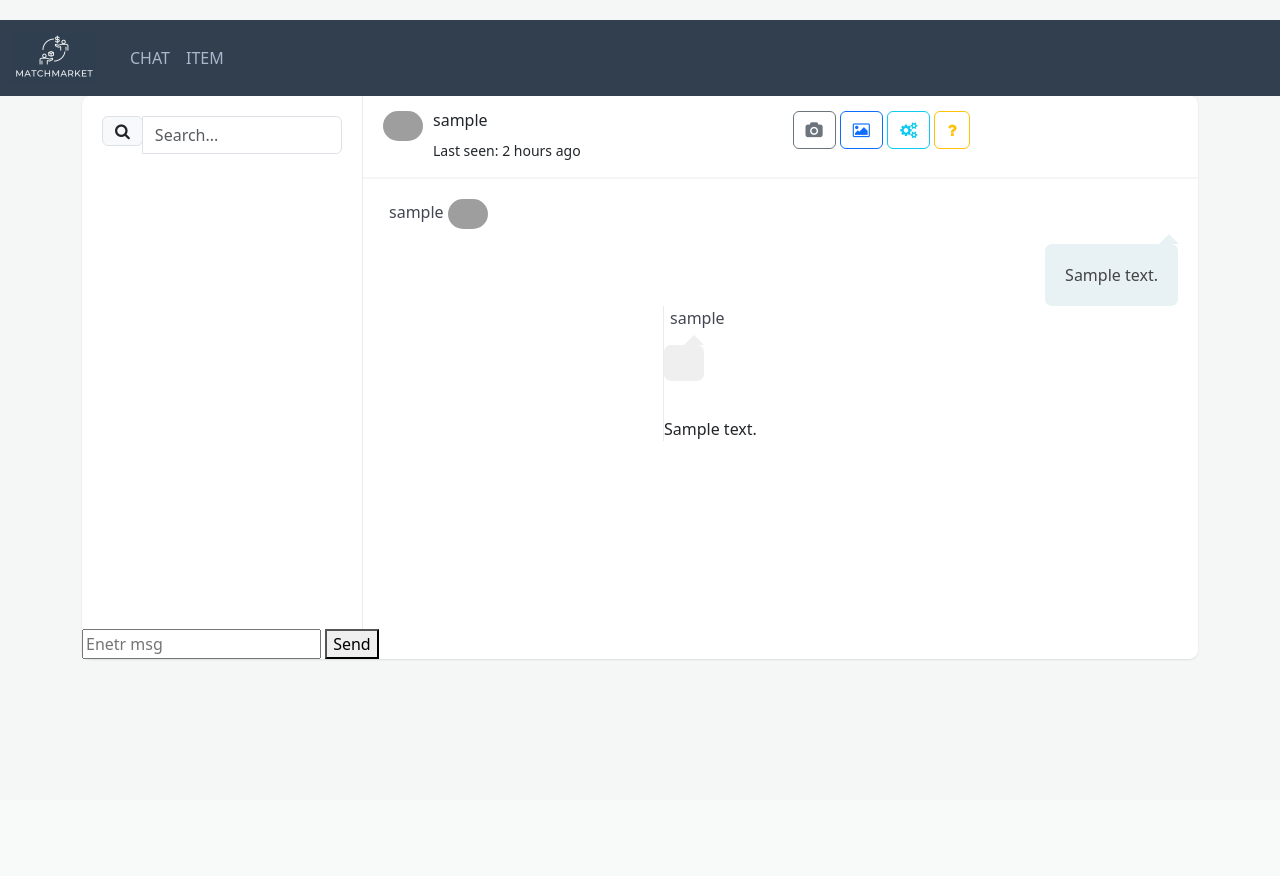
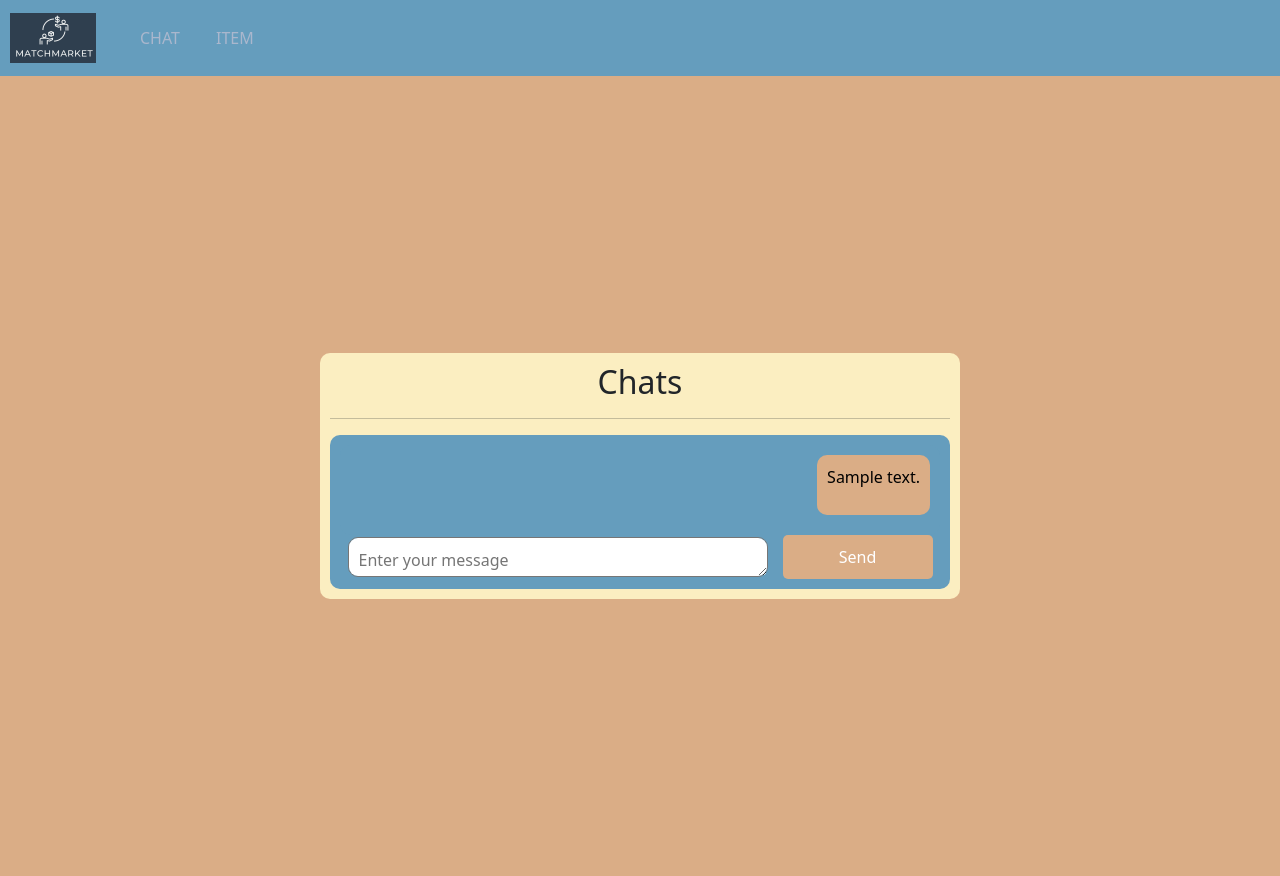
Before and after one commit to yanaih16/gPBL_2023_summer, a Django app: page /chat/1 in a window 1280 px wide. Before the commit the page ends 660 px from the top, so only its background shows below. Run offline with Django 4.2, Linux system fonts and the light colour scheme; a user stored in the database is signed in; tables that the repository leaves empty hold one stand-in row (values such as "Sample post"); some libraries are stand-ins or nearby versions; grey boxes are pictures that could not be loaded.

Commit message:
[change] chatV2

```diff
--- a/app/models.py
+++ b/app/models.py
@@ -79,10 +79,10 @@ class Matching(models.Model):
         return f"{self.item_id} {self.buyer_id}"
 
 class Chat(models.Model):
-    #matching_id = models.ForeignKey(Matching, on_delete = models.PROTECT)
+    matching_id = models.ForeignKey(Matching, on_delete = models.PROTECT)
     sender=models.ForeignKey(User,on_delete=models.CASCADE,related_name='sender')
-    receiver=models.ForeignKey(User,on_delete=models.CASCADE,related_name='receiver')
-    text = models.TextField()
+    #receiver=models.ForeignKey(User,on_delete=models.CASCADE,related_name='receiver')
+    message = models.TextField()
     sented_at = models.DateTimeField(auto_now_add=True)
     def __str__(self):
         return f"{self.sender_id} {self.sented_at}"
--- a/app/urls.py
+++ b/app/urls.py
@@ -14,14 +14,12 @@ urlpatterns = [
     path("register", user.register_user, name = "register"),
     path("item_list/", item_list.ItemList.as_view(), name="item_list"),
     path("item/add", item.item_add, name="item_add"),
-    path('com', chat.com, name='com'),
-    path('receive_data', chat.receive_data, name='receive_data'),
-    path('chat/<id>',chat.chat,name='chat'),
-    path('user',chat.all_user,name='all_user'),
+    path('chat/<matching_id>',chat.chat,name='chat'),
     path("item/tag/<int:item_id>", item.item_tag_add, name="item_tag_add"),
     path("select_tags/", tag.select_tags, name="select_tags"),
     path('item_list/<int:pk>/', item_update.ItemUpdateView.as_view(), name='item_edit'),
     path('match', tag.matching, name='match'),
     path('match/succes', tag.match_succes, name='match_succes'),
     path('item_list/<int:pk>/edit', item_update.ItemUpdateView.as_view(), name='item_edit'),
+    path('chathomepage/', chat.MatchingPage, name='chathomepage'),
 ]
--- a/app/views/chat.py
+++ b/app/views/chat.py
@@ -1,30 +1,24 @@
 from django.shortcuts import render, redirect
 from django.http import HttpResponse,JsonResponse
-from ..models import Chat, User
-def chat(request,id):
-    user=request.user
-    receiver=User.objects.get(id=id)
-    chat_sender=Chat.objects.filter(sender=user,receiver=receiver)
-    chat_receive=Chat.objects.filter(sender=receiver,receiver=user)
-    user2 = User.objects.all()
-    data={
-        'receiver':User.objects.get(id=id),
-        'sender':request.user
+from ..models import Chat, User, Matching
+
+
+def MatchingPage (request):
+    match = Matching.objects.all()
+    return render(request,"chat/chathomepage.html",{"match":match})
+def chat(request, matching_id):
+    user = request.user
+    get_match = Matching.objects.get(id=matching_id)
+    if request.method == 'POST':
+        message = request.POST['message']
+        print(message)
+        new_message = Chat(matching_id=get_match, sender=user, message=message)
+        new_message.save()
+
+    get_messages = Chat.objects.filter(matching_id=get_match)
+
+    context = {
+        "messages": get_messages,
+        "user": user,
     }
-    return render(request,'chat/chat.html',{'data':data,'chat_sender':chat_sender,'chat_receive':chat_receive, 'user_list':user2})
-def com(request):
-    sender = request.user
-    receiver=User.objects.get(username=request.POST.get('receiver'))
-    chat=request.POST.get('msg')
-    Chat.objects.create(receiver=receiver,sender=sender,text=chat)
-
-    return JsonResponse('hit',safe=False)
-def receive_data(request):
-    user=request.user
-    receiver = User.objects.get(username=request.POST.get('receiver'))
-    a= Chat.objects.filter(receiver=user, sender=receiver).last()
-    data={'id':a.id,'chat':a.text}
-    return JsonResponse(data)
-def all_user(request):
-    user=User.objects.all()
-    return render(request,'chat/user.html',{'user_list':user})
+    return render(request, 'chat/chat.html', context)
--- a/app/views/tag.py
+++ b/app/views/tag.py
@@ -67,4 +67,4 @@ def match_succes(request):
             item=item,
         )
         match.save()
-        return render(request, 'tag/succes.html')
+        return render(request, 'tag/succes.html',{"matching":match})
--- a/templates/_navbar.html
+++ b/templates/_navbar.html
@@ -22,7 +22,7 @@
     <div class="collapse navbar-collapse" id="navbarNav">
       <ul class="navbar-nav">
         <li class="nav-item">
-          <a class="nav-link" href="{% url 'chat' 1 %}">CHAT</a>
+          <a class="nav-link" href="{% url 'chathomepage' %}">CHAT</a>
         </li>
         <li class="nav-item">
           <a class="nav-link" href="{% url 'item_list' %}">ITEM</a>
--- a/templates/chat/chat.html
+++ b/templates/chat/chat.html
@@ -4,398 +4,240 @@
     <meta charset="UTF-8">
     <title>Chat</title>
     <style media="screen">
-    body{
-    background-color: #f4f7f6;
-    margin-top:20px;
-}
-.card {
-    background: #fff;
-    transition: .5s;
-    border: 0;
-    margin-bottom: 30px;
-    border-radius: .55rem;
-    position: relative;
-    width: 100%;
-    box-shadow: 0 1px 2px 0 rgb(0 0 0 / 10%);
-}
-.chat-app .people-list {
-    width: 280px;
-    position: absolute;
-    left: 0;
-    top: 0;
-    padding: 20px;
-    z-index: 7
+    * {
+    padding: 0;
+    margin: 0;
+    box-sizing: border-box;
     }
 
-.chat-app .chat {
-    margin-left: 280px;
-    border-left: 1px solid #eaeaea
+
+    .parent {
+      background-color: #DAAD86;
     }
 
-.people-list {
-    -moz-transition: .5s;
-    -o-transition: .5s;
-    -webkit-transition: .5s;
-    transition: .5s
+    nav {
+        display: flex;
+        justify-content: space-around;
+        align-items: center;
+        background-color: #659DBD;
+        padding: 10px;
     }
 
-.people-list .chat-list li {
-    padding: 10px 15px;
+    nav ul li {
         list-style: none;
-    border-radius: 3px
+        display: inline-block;
+        padding: 10px;
     }
 
-.people-list .chat-list li:hover {
-    background: #efefef;
-    cursor: pointer
+    nav ul li:hover {
+        background-color: dodgerblue;
+        color: #fff;
+        transition: 0.8s;
     }
 
-.people-list .chat-list li.active {
-    background: #efefef
+    nav ul li a {
+        text-decoration: none;
+        color: #fff;
     }
 
-.people-list .chat-list li .name {
-    font-size: 15px
+    .parent {
+        height: 100vh;
+        display: flex;
+        justify-content: center;
+        /* background-image: url("/static/img/bck.jpg");  */
+
+        background-position: center;
+        background-repeat: no-repeat;
+        background-size: cover;
+        align-items: center;
+        width: 100%;
     }
 
-.people-list .chat-list img {
-    width: 45px;
-    border-radius: 50%
+    .child-1 {
+        /* height: 70vh; */
+        width: 30%;
+        margin: 10px;
+        border-radius: 10px;
+
+        background-color: white;
     }
 
-.people-list img {
-    float: left;
-    border-radius: 50%
+    .chat-room {
+        width: 100%;
+        /* max-height: ; */
+        border-radius: 10px;
+        display: flex;
+        align-items: center;
+        justify-content: space-around;
+        background-color: #fff;
+        border: 1px solid dodgerblue;
     }
 
-.people-list .about {
-    float: left;
-    padding-left: 8px
+    .profile-pic {
+        /* height: 80px; */
+        width: 15%;
+
+        border-radius: 50px;
+        background-color: #fff;
     }
 
-.people-list .status {
-    color: #999;
-    font-size: 13px
+    .profile-pic img {
+        width:100%;
+        height:100%;
+        border-radius: 50%;
+        object-fit: cover;
     }
 
-.chat .chat-header {
-    padding: 15px 20px;
-    border-bottom: 2px solid #f4f7f6
+    .chat-room h3 {
+        color: #000;
     }
 
-.chat .chat-header img {
-    float: left;
-    border-radius: 40px;
-    width: 40px
+    .chat-room h3 {
+        background-color: gray;
+        padding: 10px;
+        border-radius: 5px;
+        text-decoration: none;
     }
 
-.chat .chat-header .chat-about {
-    float: left;
-    padding-left: 10px
+    .chat-room h3 a {
+        text-decoration: none;
+        color: white;
     }
 
-.chat .chat-history {
-    padding: 20px;
-    border-bottom: 2px solid #fff
+
+    .child-2 {
+        /* max-height: 100vh; */
+        width: 50%;
+        margin: 10px;
+        border-radius: 10px;
+        padding: 10px;
+        background-color: #FBEEC1;
     }
 
-.chat .chat-history ul {
-    padding: 0
+    .chat-body-parent {
+        display: flex;
+        justify-content: center;
+        align-items: center;
+        /* height: 60vh; */
     }
 
-.chat .chat-history ul li {
-    list-style: none;
-    margin-bottom: 30px
+    .chat-body, .message {
+        /* max-height: 100vh; */
+        width: 100%;
+        background-color: #659DBD;
+        border-radius: 10px;
+        display: flex;
+        padding: 10px;
+        flex-direction: column;
     }
 
-.chat .chat-history ul li:last-child {
-    margin-bottom: 0px
+    .chat-body .message .receive, .send {
+        background-color: #DAAD86;
+        max-width: 400px;
+
+        border-radius: 10px;
+        padding: 10px;
+        margin-bottom: 10px;
     }
 
-.chat .chat-history .message-data {
-    margin-bottom: 15px
+    .send:hover {
+        padding: 15px;
+        transition: 0.8s;
     }
 
-.chat .chat-history .message-data img {
-    border-radius: 40px;
-    width: 40px
+    .receive:hover {
+        padding: 15px;
+        transition: 0.8s;
     }
 
-.chat .chat-history .message-data-time {
-    color: #434651;
-    padding-left: 6px
+    .chat-body .message .send {
+        align-self: flex-end;
     }
 
-.chat .chat-history .message {
-    color: #444;
-    padding: 18px 20px;
-    line-height: 26px;
-    font-size: 16px;
-    border-radius: 7px;
-    display: inline-block;
-    position: relative
+    .chat-body .message .receive {
+        align-self: flex-start;
     }
 
-.chat .chat-history .message:after {
-    bottom: 100%;
-    left: 7%;
-    border: solid transparent;
-    content: " ";
-    height: 0;
-    width: 0;
-    position: absolute;
-    pointer-events: none;
-    border-bottom-color: #fff;
-    border-width: 10px;
-    margin-left: -10px
+    form {
+        display: flex;
+        align-items: center;
+        justify-content: space-around;
     }
 
-.chat .chat-history .my-message {
-    background: #efefef
+    form textarea {
+        width: 70%;
+        height: 40px;
+        border-radius: 10px;
+        padding: 10px;
     }
 
-.chat .chat-history .my-message:after {
-    bottom: 100%;
-    left: 30px;
-    border: solid transparent;
-    content: " ";
-    height: 0;
-    width: 0;
-    position: absolute;
-    pointer-events: none;
-    border-bottom-color: #efefef;
-    border-width: 10px;
-    margin-left: -10px
-}
-
-.chat .chat-history .other-message {
-    background: #e8f1f3;
-    text-align: right
-}
-
-.chat .chat-history .other-message:after {
-    border-bottom-color: #e8f1f3;
-    left: 93%
-}
-
-.chat .chat-message {
-    padding: 20px
-}
-
-.online,
-.offline,
-.me {
-    margin-right: 2px;
-    font-size: 8px;
-    vertical-align: middle
-}
-
-.online {
-    color: #86c541
-}
-
-.offline {
-    color: #e47297
-}
-
-.me {
-    color: #1d8ecd
-}
-
-.float-right {
-    float: right
-}
-
-.clearfix:after {
-    visibility: hidden;
-    display: block;
-    font-size: 0;
-    content: " ";
-    clear: both;
-    height: 0
-}
-
-@media only screen and (max-width: 767px) {
-    .chat-app .people-list {
-        height: 465px;
-        width: 100%;
-        overflow-x: auto;
-        background: #fff;
-        left: -400px;
-        display: none
-    }
-    .chat-app .people-list.open {
-        left: 0
-    }
-    .chat-app .chat {
-        margin: 0
-    }
-    .chat-app .chat .chat-header {
-        border-radius: 0.55rem 0.55rem 0 0
-    }
-    .chat-app .chat-history {
-        height: 300px;
-        overflow-x: auto
-    }
-}
-
-@media only screen and (min-width: 768px) and (max-width: 992px) {
-    .chat-app .chat-list {
-        height: 650px;
-        overflow-x: auto
-    }
-    .chat-app .chat-history {
-        height: 600px;
-        overflow-x: auto
-    }
-}
-
-@media only screen and (min-device-width: 768px) and (max-device-width: 1024px) and (orientation: landscape) and (-webkit-min-device-pixel-ratio: 1) {
-    .chat-app .chat-list {
-        height: 480px;
-        overflow-x: auto
-    }
-    .chat-app .chat-history {
-        height: calc(100vh - 350px);
-        overflow-x: auto
-    }
+    form button {
+        width: 25%;
+        padding: 10px;
+        background-color: #DAAD86;
+        border-radius: 5px;
+        border: none;
+        color: #fff;
     }
     </style>
     <script src="https://ajax.googleapis.com/ajax/libs/jquery/3.3.1/jquery.min.js"></script>
+    <script src="https://cdnjs.cloudflare.com/ajax/libs/jquery/3.6.0/jquery.min.js" integrity="sha512-894YE6QWD5I59HgZOGReFYm4dnWc1Qt5NtvYSaNcOP+u1T9qYdvdihz0PPSiiqn/+/3e7Jo4EaG7TubfWGUrMQ==" crossorigin="anonymous" referrerpolicy="no-referrer"></script>
     <link href="https://maxcdn.bootstrapcdn.com/font-awesome/4.7.0/css/font-awesome.min.css" rel="stylesheet" />
 </head>
 <body>
-<div class="container">
-    <div class="row clearfix">
-        <div class="col-lg-12">
-            <div class="card chat-app">
-                <div id="plist" class="people-list">
-                    <div class="input-group">
-                        <div class="input-group-prepend">
-                            <span class="input-group-text"><i class="fa fa-search"></i></span>
+  <div class="parent">
+        <div class="child-2">
+            <center><h2>Chats</h2></center><hr>
+            <div class="chat-body-parent">
+                <div class="chat-body" id="tasks">
+                    <div class="message">
+                      <!-- received messages and displayed here -->
+                        {% for i in messages %}
+                            {% if i.sender != user %}
+                                <div class="receive">
+                                    <p style="color: #000;"> {{i.message}}<strong>-{{i.sender}}</strong></p>
                                 </div>
-                        <input type="text" class="form-control" placeholder="Search...">
+                            {% else %}
+                                <div class="send">
+                                    <p style="color: #000;">{{i.message}}</p>
                                 </div>
-                    {% for users in user_list %}
-                        {% if user != users %}
-                        <ul class="list-unstyled chat-list mt-2 mb-0">
-                            <li class="clearfix">
-                                <img src="https://bootdey.com/img/Content/avatar/avatar1.png" alt="avatar">
-                                <div class="about">
-                                    <div class="name"><a href='{% url "chat" users.id %}'>{{users.username}}</a></div>
-                                    <div class="status"> <i class="fa fa-circle offline"></i> left 7 mins ago </div>
-                                </div>
-                            </li>
-                        </ul>
                             {% endif %}
                         {% endfor %}
+                    <!-- end receive messages -->
+
+
                     </div>
-                <div class="chat">
-                    <div class="chat-header clearfix">
-                        <div class="row">
-                            <div class="col-lg-6">
-                                <a href="javascript:void(0);" data-toggle="modal" data-target="#view_info">
-                                    <img src="https://bootdey.com/img/Content/avatar/avatar2.png" alt="avatar">
-                                </a>
-                                            <div class="chat-about">
-                                                <h6 class="m-b-0">{{user.username}}</h6>
-                                                <small>Last seen: 2 hours ago</small>
-                                            </div>
-                            </div>
-                            <div class="col-lg-6 hidden-sm text-right">
-                                <a href="javascript:void(0);" class="btn btn-outline-secondary"><i class="fa fa-camera"></i></a>
-                                <a href="javascript:void(0);" class="btn btn-outline-primary"><i class="fa fa-image"></i></a>
-                                <a href="javascript:void(0);" class="btn btn-outline-info"><i class="fa fa-cogs"></i></a>
-                                <a href="javascript:void(0);" class="btn btn-outline-warning"><i class="fa fa-question"></i></a>
-                            </div>
-                        </div>
-                    </div>
-                    <div class="chat-history">
-                        <ul class="m-b-0">
-                            <div class="msg">
-                                <ul>
-                                    {% for chat in chat_sender %}
-                                        <li class="clearfix">
-                                            <div class="message-data text-right">
-                                                <span class="message-data-time">{{chat.sender}}</span>
-                                                <img src="https://bootdey.com/img/Content/avatar/avatar7.png" alt="avatar">
-                                            </div>
-                                            <div class="message other-message float-right">{{chat.text}}</div>
-                                        </li>
-                                    {% endfor %}
-                                </ul>
-                            </div>
-                            <div class="chat">
-                                <ul class="chatul">
-                                    {% for chat in chat_receive %}
-                                        <li class="clearfix">
-                                            <div class="message-data">
-                                                <span class="message-data-time">{{chat.sender}}</span>
-                                            </div>
-                                            <div class="message my-message"><li id="{{chat.id}}">{{chat.text}}</li></div>
-                                        </li>
-                                    {% endfor %}
-                                </ul>
-                            </div>
-                        </ul>
-                    </div>
-                <div class="chat">
-                </div>
-                    <div class="chat-message clearfix">
-                        <div class="input-group mb-0">
-                            <div class="main">
-                                <input type="text" id="msg" placeholder="Enetr msg">
-                                <button type="button" id='btn'>Send</button>
-                          </div>
-                        </div>
-                    </div>
+
+                    <div class="form">
+                        <form action="" id="message" method="POST">
+                            {% csrf_token %}
+                            <textarea id="msg" cols="30" name="message" rows="10" placeholder="Enter your message" required></textarea>
+                            <button class="submit" type="submit">Send</button>
+                        </form>
                     </div>
                 </div>
             </div>
         </div>
     </div>
 <script type="text/javascript">
-  $('#btn').click(function(event) {
-    /* Act on the event */
-    messages=$('#msg').val();
-    if (messages.length>0) {
+$(document).on('submit', '#message', function(e){
+    e.preventDefault();
     $.ajax({
-      url: '{% url "com" %}',
         type: 'POST',
-      dataType: 'json',
-      data: {msg: messages,receiver:'{{data.receiver}}',csrfmiddlewaretoken:"{{csrf_token}}"}
+        url: "",
+        data: {
+            message: $('#msg').val(),
+            csrfmiddlewaretoken: $('input[name=csrfmiddlewaretoken]').val()
+        }
+    });
+    $( ".parent" ).load(window.location.href + " .parent" );
 })
-    .done(function(data) {
-      $('#msg').val('');
-      $('.msg ul').append('<li> {{data.sender}} :'+messages+' </li>');
+
+$(document).ready(function(){
+    setInterval(function(){
+        $( ".message" ).load(window.location.href + " .message" );
+    }, 10000)
 })
-    .fail(function() {
-      console.log("error");
-    })
-  }
-  // RECEIVE MESSAGE WITH AJAX
-  });
-function receive() {
-  var lastli = $('.chatul li:last-child').prop('id')
-
-  $.ajax({
-    url:'{% url "receive_data" %}',
-    type: 'POST',
-    dataType: 'json',
-    data: {receiver:'{{data.receiver}}',csrfmiddlewaretoken:"{{csrf_token}}"}
-  })
-  .done(function(a) {
-    var id = 0
-    if (a.id != lastli){
-    $('.chat ul ').append('<li id='+a.id+'> {{data.receiver}} :'+a.chat+' </li>');
-  }
-  })
-  .fail(function() {
-    console.log("error");
-  })
-}
-setInterval(receive,1000);
-
 </script>
 </body>
 {% endblock content %}
--- a/templates/tag/succes.html
+++ b/templates/tag/succes.html
@@ -2,5 +2,5 @@
 {% block content %}
 
 マッチング
-
+<a href="{% url 'chat' matching.id %}" >Chat</a>
 {% endblock content %}
```
Also changed, not shown: templates/chat/chathomepage.html (added, +7 -0 lines), app/migrations/0007_rename_user_id_item_user_and_more.py (added), app/migrations/0008_remove_chat_receiver_chat_matching_id.py (added), app/migrations/0009_rename_text_chat_message.py (added). Lines whose indentation alone changed are shown as unchanged.
